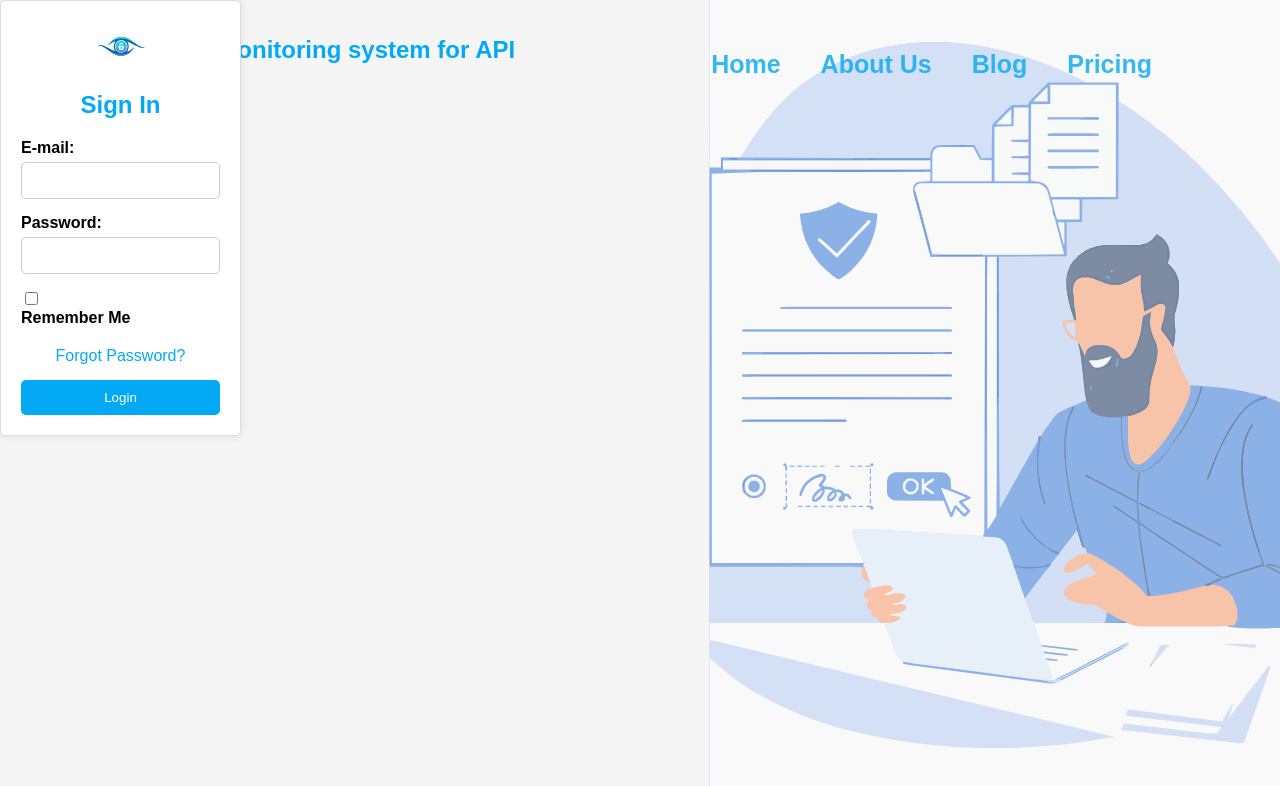
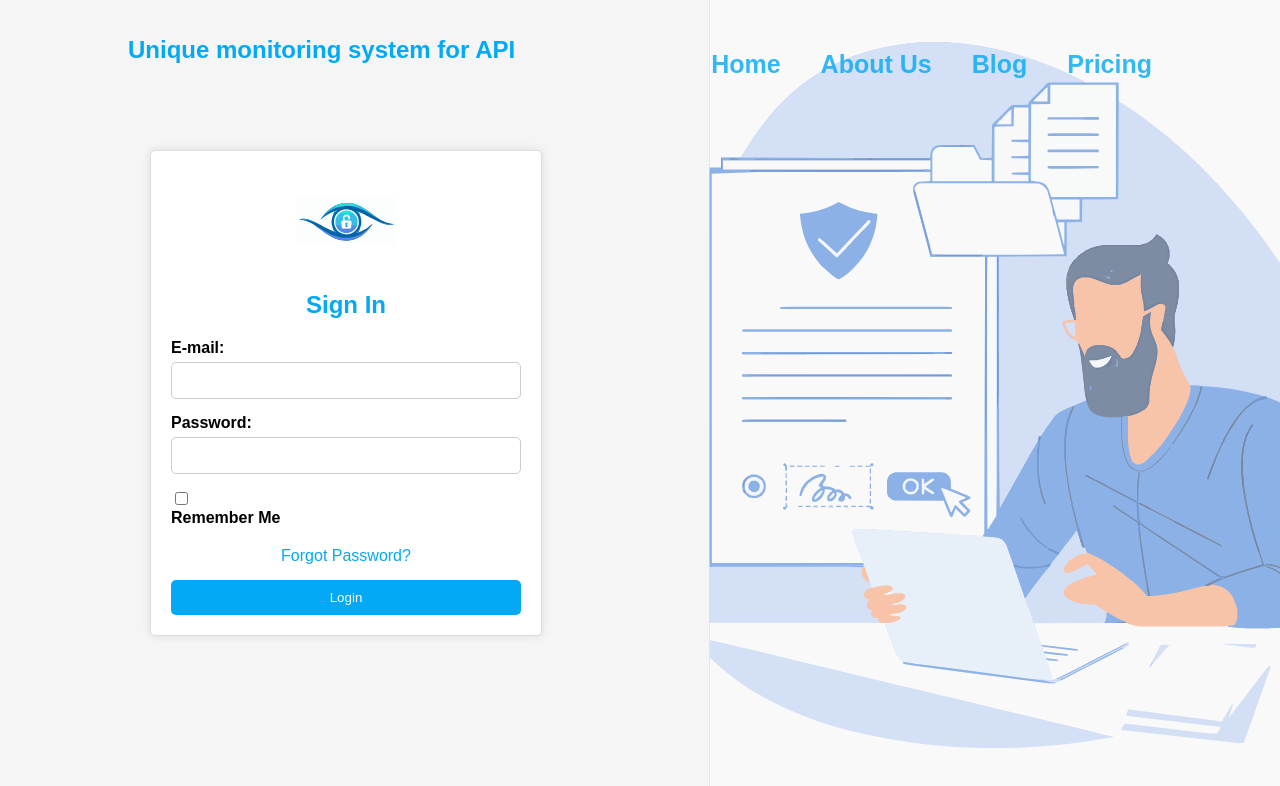
Before and after one commit to cancelledcoder/api-monitoring, a React (Create React App) app: page / in a window 1280 px wide. Shown: the top 786 px of the page. Built offline with nearby package versions, Linux system fonts and the light colour scheme.

Commit message:
signin container repositioning

```diff
--- a/src/Login.css
+++ b/src/Login.css
@@ -36,7 +36,8 @@ body {
 }
 
 .container {
-  max-width: 500px;
+  position: absolute;
+  max-width: 350px;
   width: 100%;
   padding: 20px;
   background-color: #fff;
@@ -45,13 +46,14 @@ body {
   box-shadow: 0 0 10px rgba(0, 0, 0, 0.1);
   z-index: 1;
   text-align: center;
+  margin: 150px;
 }
 
 .lock-image {
-  display: block;
-  width: 50px;
-  height: 50px;
-  margin: 0 auto 20px auto;
+  display: flex;
+  width: 100px;
+  height: 100px;
+  margin: auto;
 }
 
 h2 {
```
